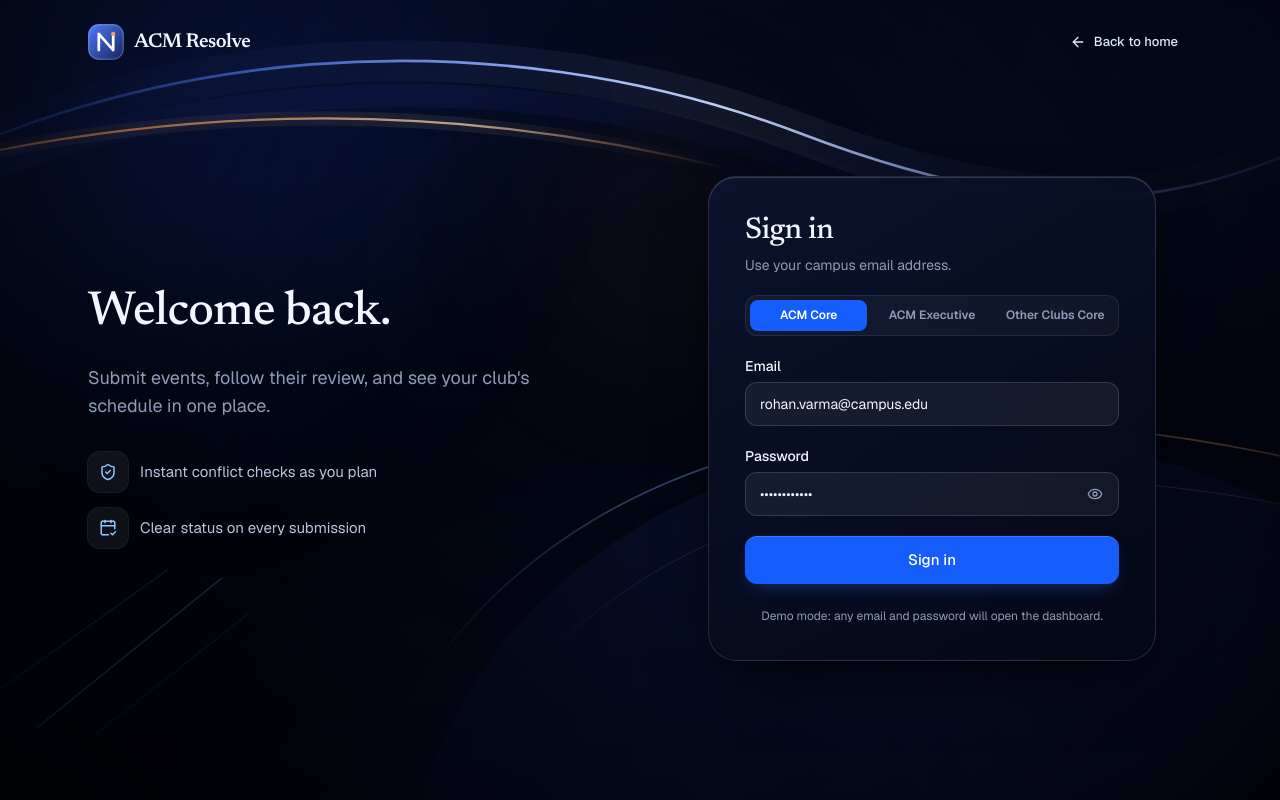
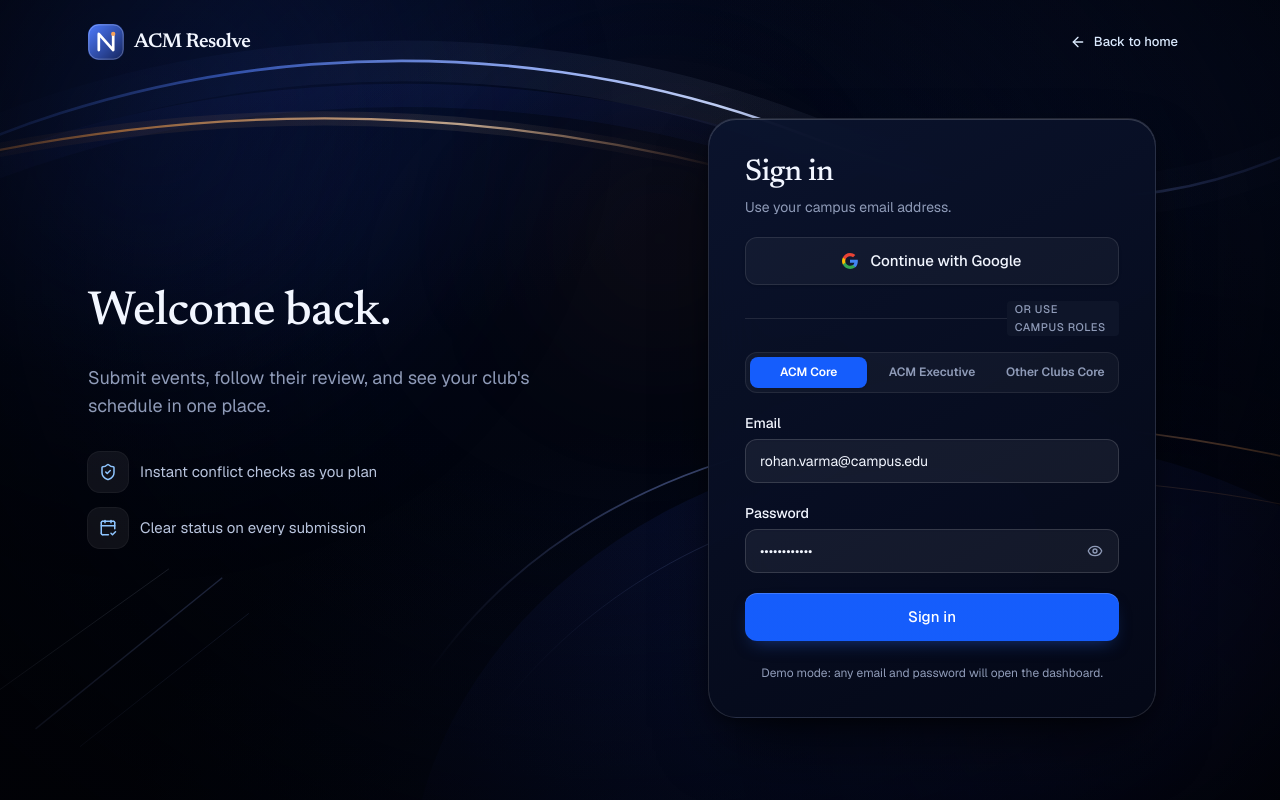
Before and after one commit to koonjz/incursion, a Next.js app: page /login in a window 1280 px wide. Built offline with nearby package versions, Linux system fonts and the light colour scheme.

Commit message:
fix(auth): fix redirect loop and infinite signing in spinner by setting session cookie and adding Google auth

```diff
--- a/components/auth/LoginForm.tsx
+++ b/components/auth/LoginForm.tsx
@@ -10,6 +10,7 @@ import { Label } from "@/components/ui/label";
 import { Logo } from "@/components/shared/Logo";
 
 import { useAuth, UserRole } from "@/lib/auth/auth-context";
+import { signIn } from "next-auth/react";
 
 export function LoginForm() {
   const router = useRouter();
@@ -29,6 +30,17 @@ export function LoginForm() {
       setEmail("priya.patel@robotics.campus.edu");
     } else {
       setEmail("aarav.sharma@campus.edu");
+    }
+  };
+
+  const handleGoogleSignIn = async () => {
+    try {
+      setLoading(true);
+      setError(null);
+      await signIn("google", { callbackUrl: "/dashboard" });
+    } catch {
+      setError("Unable to initiate Google sign in.");
+      setLoading(false);
     }
   };
 
@@ -55,14 +67,23 @@ export function LoginForm() {
     }
 
     const name =
-      role === "acm_core"
+      email.trim() && !email.includes("@campus.edu")
+        ? email.split("@")[0]
+        : role === "acm_core"
         ? "Rohan Varma"
         : role === "other_club_core"
         ? "Priya Patel"
         : "Aarav Sharma";
 
     login(role, email, name);
-    setTimeout(() => router.push("/dashboard"), 500);
+    const destination =
+      typeof window !== "undefined"
+        ? new URLSearchParams(window.location.search).get("callbackUrl") || "/dashboard"
+        : "/dashboard";
+
+    setTimeout(() => {
+      window.location.href = destination;
+    }, 100);
   };
 
   return (
@@ -101,7 +122,43 @@ export function LoginForm() {
           <h2 className="font-display text-3xl font-medium text-ink">Sign in</h2>
           <p className="mt-1.5 text-sm text-muted">Use your campus email address.</p>
 
-          <div className="mt-5 grid grid-cols-3 gap-1.5 rounded-xl bg-white/[0.04] p-1 border border-white/8">
+          <Button
+            type="button"
+            variant="outline"
+            size="lg"
+            className="mt-5 w-full flex items-center justify-center gap-3 border-white/10 bg-white/[0.04] text-ink hover:bg-white/[0.08]"
+            onClick={handleGoogleSignIn}
+            disabled={loading}
+          >
+            <svg className="size-4 shrink-0" viewBox="0 0 24 24">
+              <path
+                fill="#4285F4"
+                d="M23.745 12.27c0-.7-.06-1.4-.19-2.07H12v4.51h6.6c-.29 1.52-1.14 2.8-2.4 3.66v3.02h3.87c2.26-2.09 3.67-5.17 3.67-9.12z"
+              />
+              <path
+                fill="#34A853"
+                d="M12 24c3.24 0 5.95-1.08 7.93-2.91l-3.87-3.02c-1.08.72-2.45 1.16-4.06 1.16-3.13 0-5.78-2.11-6.73-4.96H1.29v3.09C3.26 21.3 7.37 24 12 24z"
+              />
+              <path
+                fill="#FBBC05"
+                d="M5.27 14.27c-.25-.72-.38-1.49-.38-2.27s.13-1.55.38-2.27V6.64H1.29C.47 8.24 0 10.06 0 12s.47 3.76 1.29 5.36l3.98-3.09z"
+              />
+              <path
+                fill="#EA4335"
+                d="M12 4.75c1.77 0 3.35.61 4.6 1.8l3.42-3.42C17.95 1.19 15.24 0 12 0 7.37 0 3.26 2.7 1.29 6.64l3.98 3.09c.95-2.85 3.6-4.98 6.73-4.98z"
+              />
+            </svg>
+            Continue with Google
+          </Button>
+
+          <div className="relative my-4 flex items-center justify-center">
+            <div className="w-full border-t border-white/10" />
+            <span className="relative rounded bg-slate-900/90 px-2 text-[11px] font-medium uppercase tracking-wider text-muted">
+              or use campus roles
+            </span>
+          </div>
+
+          <div className="mt-2 grid grid-cols-3 gap-1.5 rounded-xl bg-white/[0.04] p-1 border border-white/8">
             <button
               type="button"
               onClick={() => handleRoleSelect("acm_core")}
--- a/lib/auth/auth-context.tsx
+++ b/lib/auth/auth-context.tsx
@@ -145,6 +145,25 @@ export function AuthProvider({ children }: { children: React.ReactNode }) {
     }
     try {
       localStorage.setItem(STORAGE_KEY, JSON.stringify(nextUser));
+      const rbacRole =
+        role === "acm_core" ? "ADMIN" : role === "acm_executive" ? "ORGANIZER" : "STUDENT";
+      const jsonStr = JSON.stringify({
+        id: nextUser.id,
+        name: nextUser.name,
+        email: nextUser.email,
+        role: rbacRole,
+        isActive: true,
+      });
+      const payload = btoa(
+        encodeURIComponent(jsonStr).replace(/%([0-9A-F]{2})/g, (_, p1) =>
+          String.fromCharCode(parseInt(p1, 16))
+        )
+      );
+      const cookieVal = `demo.${payload}.sig`;
+      document.cookie = `next-auth.session-token=${cookieVal}; path=/; max-age=86400; SameSite=Lax`;
+      if (typeof window !== "undefined" && window.location.protocol === "https:") {
+        document.cookie = `__Secure-next-auth.session-token=${cookieVal}; path=/; max-age=86400; SameSite=Lax; Secure`;
+      }
     } catch {
       // ignore
     }
@@ -154,6 +173,10 @@ export function AuthProvider({ children }: { children: React.ReactNode }) {
   const logout = () => {
     try {
       localStorage.removeItem(STORAGE_KEY);
+      document.cookie =
+        "next-auth.session-token=; path=/; expires=Thu, 01 Jan 1970 00:00:00 GMT; SameSite=Lax";
+      document.cookie =
+        "__Secure-next-auth.session-token=; path=/; expires=Thu, 01 Jan 1970 00:00:00 GMT; SameSite=Lax; Secure";
     } catch {
       // ignore
     }
```
